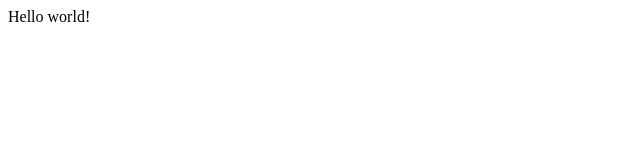
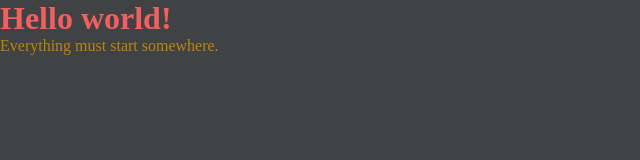
Before and after one commit to leshnik/rth-mdx, a Gatsby site: page / in a window 1280 px wide. Shown: the whole page, without its empty margins (0-640 px from the left). Built offline with nearby package versions, Linux system fonts and the light colour scheme; Gatsby itself is replaced by a stand-in of ours.

Commit message:
Added global styles ok

```diff
--- a/gatsby-browser.js
+++ b/gatsby-browser.js
@@ -1,9 +1,28 @@
 import React from 'react'
-import { ThemeProvider } from 'styled-components'
+import { createGlobalStyle, ThemeProvider } from 'styled-components'
 import Theme from './src/themes/theme'
+
+const GlobalStyles = createGlobalStyle`
+    * {
+        box-sizing: border-box;
+        margin: 0;
+        padding: 0;
+    }
+    body, html {
+        font-family: ${props => props.theme.fonts.art};
+        height: 100%;
+        background-color: ${props => props.theme.colors.dark2};
+        color: ${props => props.theme.colors.spectacle}
+    }
+    p {
+        font-family: ${props => props.theme.fonts.main};
+        color: ${props => props.theme.colors.domicile};
+    }
+`
 
 export const wrapRootElement = ({ element }) => (
     <ThemeProvider theme={Theme}>
+        <GlobalStyles />
         {element}
     </ThemeProvider>
 )
--- a/gatsby-config.js
+++ b/gatsby-config.js
@@ -40,7 +40,8 @@ module.exports = {
               fonts: [
                 `amatic sc\:400,700`,
                 `muli\:400,400i,700,700i`,
-                `lora\:400,400i`
+                `lora\:400,400i`,
+                `Crimson text`
               ],
               display: "swap",
             },
--- a/gatsby-ssr.js
+++ b/gatsby-ssr.js
@@ -1,9 +1,28 @@
 import React from 'react'
-import { ThemeProvider } from 'styled-components'
+import { createGlobalStyle, ThemeProvider } from 'styled-components'
 import Theme from './src/themes/theme'
+
+const GlobalStyles = createGlobalStyle`
+    * {
+        box-sizing: border-box;
+        margin: 0;
+        padding: 0;
+    }
+    body, html {
+        font-family: ${props => props.theme.fonts.art};
+        height: 100%;
+        background-color: ${props => props.theme.colors.dark2};
+        color: ${props => props.theme.colors.spectacle}
+    }
+    p {
+        font-family: ${props => props.theme.fonts.main};
+        color: ${props => props.theme.colors.domicile};
+    }
+`
 
 export const wrapRootElement = ({ element }) => (
     <ThemeProvider theme={Theme}>
+        <GlobalStyles />
         {element}
     </ThemeProvider>
 )
--- a/src/pages/index.js
+++ b/src/pages/index.js
@@ -1,5 +1,8 @@
 import React from "react"
 
 export default function Home() {
-  return <div>Hello world!</div>
+  return <div>
+      <h1>Hello world!</h1>
+      <p>Everything must start somewhere.</p>
+    </div>
 }
--- a/src/themes/theme.js
+++ b/src/themes/theme.js
@@ -1,13 +1,13 @@
 export default {
     fonts: {
-        main: "lora, serif",
+        main: "crimson text",
         art: "amatic sc",
         sans: "muli, sans-serif",
     },
     colors: {
         art: "#02b45b",
         sophro: "#7551e1",
-        spectacle: "f25f5f",
+        spectacle: "#f25f5f",
         hover: "#a43740",
         domicile: "darkgoldenrod",
         main1: "hsl(207,70%,59%)",
@@ -16,7 +16,7 @@ export default {
         dark2: "hsl(227,2%,26%)",
         dark3: "hsl(227,2%,64%)",
         light1: "hsl(0,0%,97%)",
-        light2: "(0,0%,99%)",
+        light2: "hsl(0,0%,99%)",
     },
     breakpoints: {
         mobile: "only screen and (max-width: 50rem)",
```
